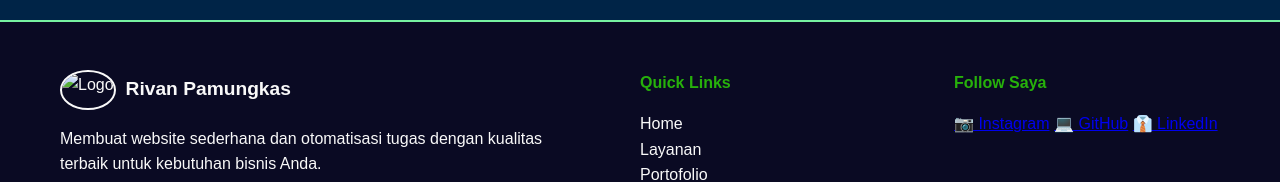
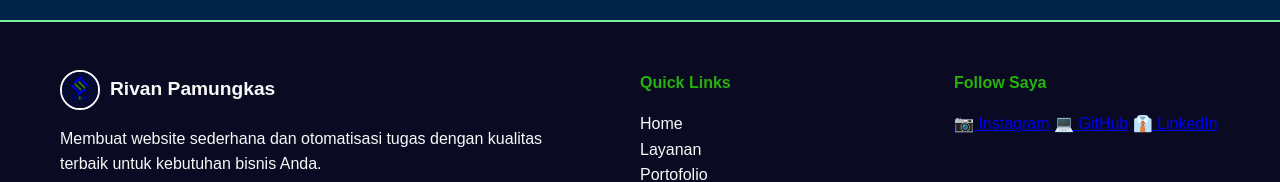
Before and after one commit to rivanpamungkas/my-portfolio-website, a plain HTML site: page index.html in a window 1280 px wide. Shown: the part 3102-3284 px from the top of the page. Drawn offline with Linux system fonts and the light colour scheme.

Commit message:
menambahkan images/ pada footer

```diff
--- a/index.html
+++ b/index.html
@@ -222,7 +222,7 @@
             <div class="footer-content">
                 <div class="footer-info">
                     <div class="logo">
-                        <img src="Logo 1.png" alt="Logo">
+                        <img src="images/Logo 1.png" alt="Logo">
                         <span>Rivan Pamungkas</span>
                     </div>
                     <p>Membuat website sederhana dan otomatisasi tugas dengan kualitas terbaik untuk kebutuhan bisnis Anda.</p>
```
